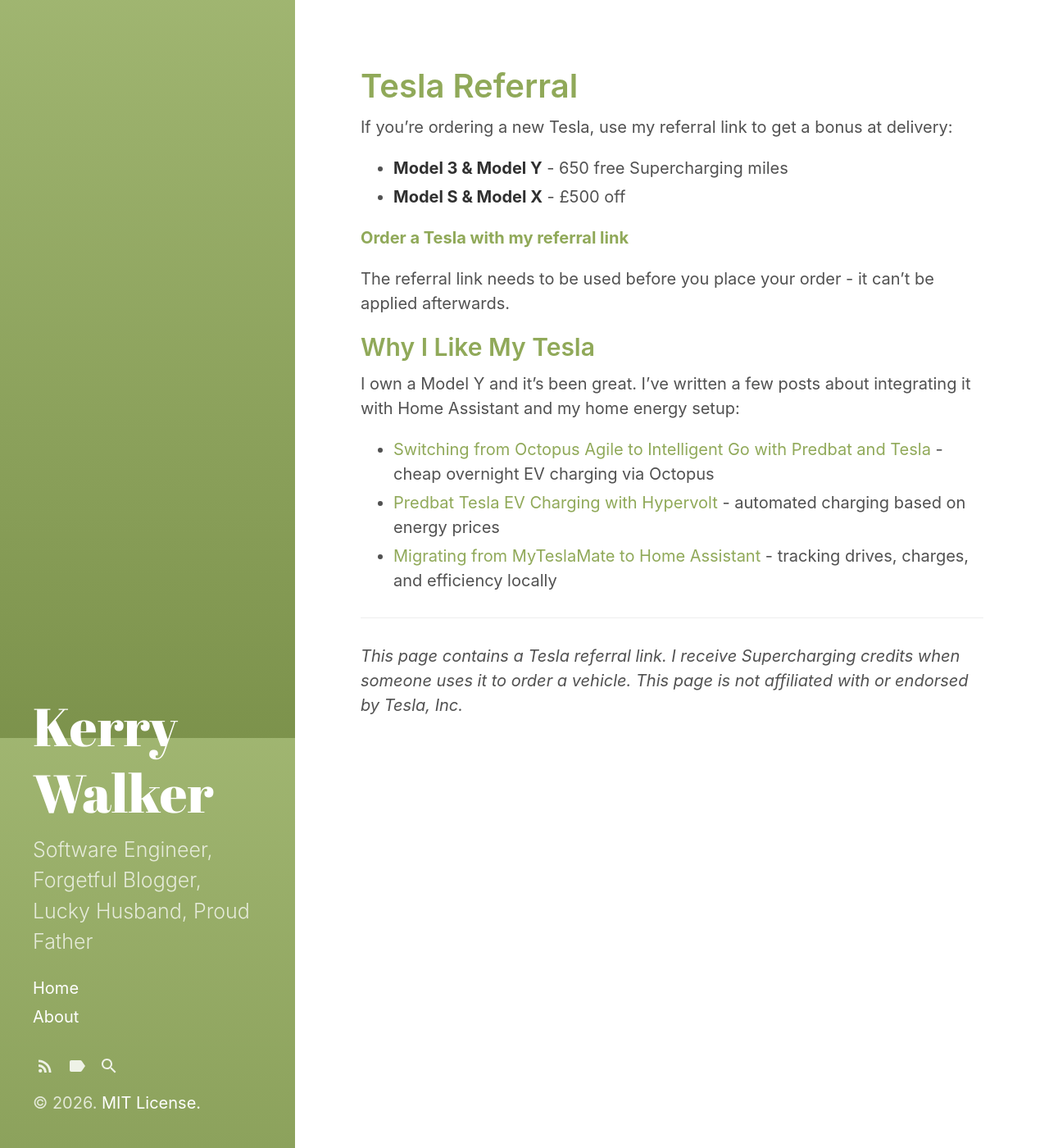
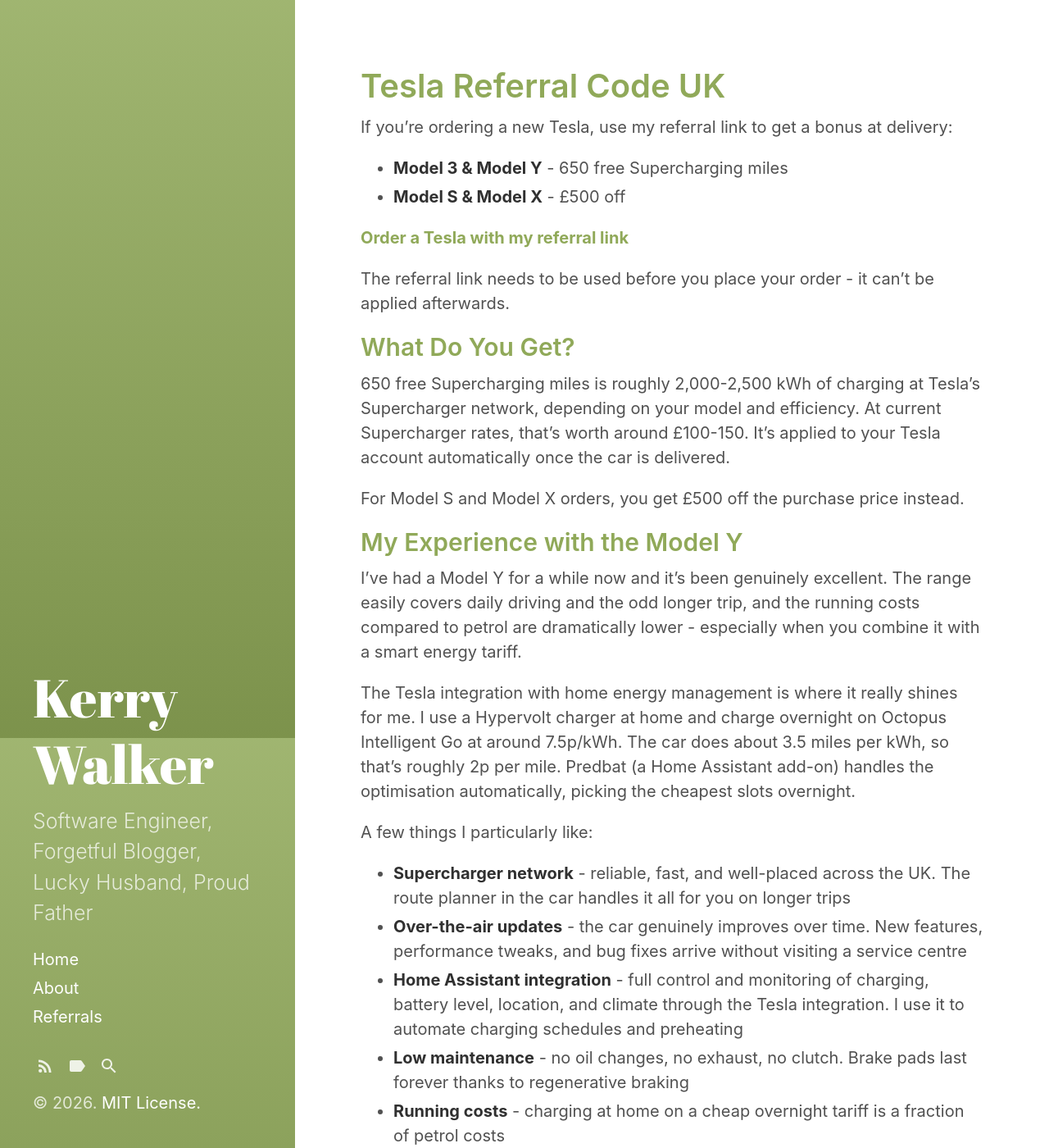
Before and after one commit to KerryWalker/KerryWalker.github.io, a Jekyll site: the page built from referrals/tesla.md, in a window 1280 px wide and 1400 px high. Shown: the whole window at 82% size. Built offline with Jekyll 4.4.1, drawn with Linux system fonts in a browser that asks for light colours; some of the changed text lies outside the part shown.

Commit message:
Improve referral pages SEO, add sidebar index and sitemap plugin
- Add referrals index page with sidebar link for discoverability
- Add jekyll-sitemap plugin for search engine indexing
- Add excerpt meta descriptions to all referral pages
- Improve page titles with keywords
- Flesh out Tesla page with Model Y experience and running costs

```diff
--- a/Gemfile
+++ b/Gemfile
@@ -1,2 +1,4 @@
 source "https://rubygems.org"
 gemspec
+
+gem "jekyll-sitemap"
--- a/_config.yml
+++ b/_config.yml
@@ -26,6 +26,7 @@ plugins:
   - jekyll-feed
   - jekyll-gist
   - jekyll-paginate
+  - jekyll-sitemap
 
 google_analytics: G-5MYC3DL2XD
 # Sidebar link settings
--- a/referrals/tesla.md
+++ b/referrals/tesla.md
@@ -1,6 +1,7 @@
 ---
 layout: page
-title: Tesla Referral
+title: Tesla Referral Code UK
+excerpt: Use my Tesla referral link to get 650 free Supercharging miles on a Model 3 or Model Y, or £500 off a Model S or Model X.
 ---
 
 If you're ordering a new Tesla, use my referral link to get a bonus at delivery:
@@ -12,9 +13,29 @@ If you're ordering a new Tesla, use my referral link to get a bonus at delivery:
 
 The referral link needs to be used before you place your order - it can't be applied afterwards.
 
-## Why I Like My Tesla
+## What Do You Get?
 
-I own a Model Y and it's been great. I've written a few posts about integrating it with Home Assistant and my home energy setup:
+650 free Supercharging miles is roughly 2,000-2,500 kWh of charging at Tesla's Supercharger network, depending on your model and efficiency. At current Supercharger rates, that's worth around £100-150. It's applied to your Tesla account automatically once the car is delivered.
+
+For Model S and Model X orders, you get £500 off the purchase price instead.
+
+## My Experience with the Model Y
+
+I've had a Model Y for a while now and it's been genuinely excellent. The range easily covers daily driving and the odd longer trip, and the running costs compared to petrol are dramatically lower - especially when you combine it with a smart energy tariff.
+
+The Tesla integration with home energy management is where it really shines for me. I use a Hypervolt charger at home and charge overnight on Octopus Intelligent Go at around 7.5p/kWh. The car does about 3.5 miles per kWh, so that's roughly 2p per mile. Predbat (a Home Assistant add-on) handles the optimisation automatically, picking the cheapest slots overnight.
+
+A few things I particularly like:
+
+- **Supercharger network** - reliable, fast, and well-placed across the UK. The route planner in the car handles it all for you on longer trips
+- **Over-the-air updates** - the car genuinely improves over time. New features, performance tweaks, and bug fixes arrive without visiting a service centre
+- **Home Assistant integration** - full control and monitoring of charging, battery level, location, and climate through the Tesla integration. I use it to automate charging schedules and preheating
+- **Low maintenance** - no oil changes, no exhaust, no clutch. Brake pads last forever thanks to regenerative braking
+- **Running costs** - charging at home on a cheap overnight tariff is a fraction of petrol costs
+
+## Related Posts
+
+I've written about my Tesla and EV charging setup in more detail:
 
 - [Switching from Octopus Agile to Intelligent Go with Predbat and Tesla](/2026/02/05/switching-octopus-agile-to-intelligent-go-predbat-tesla/) - cheap overnight EV charging via Octopus
 - [Predbat Tesla EV Charging with Hypervolt](/2026/01/24/predbat-tesla-ev-charging-hypervolt/) - automated charging based on energy prices
```
Also changed, not shown: referrals/index.md (added, +12 -0 lines), referrals/octopus.md (+2 -1 lines), referrals/yoto.md (+2 -1 lines).
